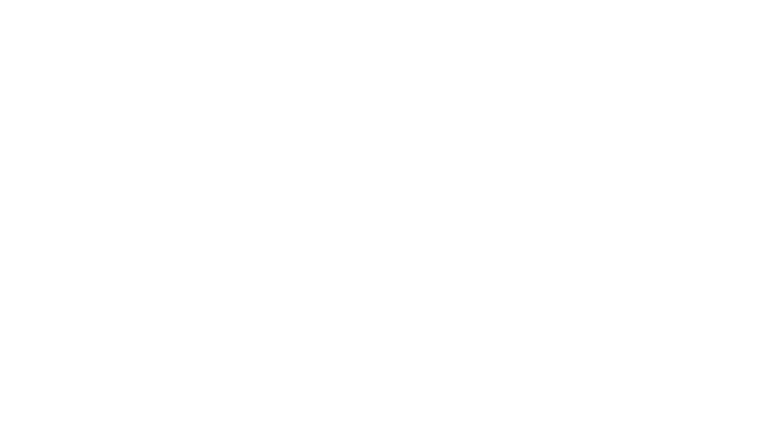
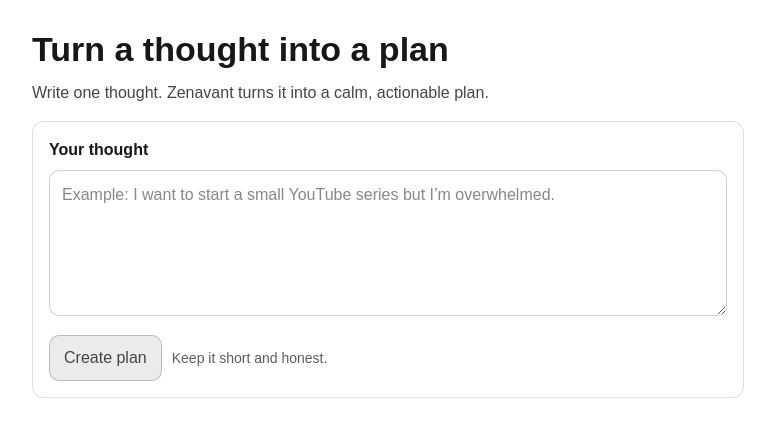
Before and after one commit to tamalock57/zenavant, a Next.js app: page /tools/turn-thought-into-plan in a window 1280 px wide. Shown: the top 436 px of the page, without its empty margins (252-1027 px from the left). Built offline with nearby package versions, Linux system fonts and the light colour scheme.

Commit message:
Fix turn thought into plan tool UI

```diff
--- a/app/tools/turn-thought-into-plan/page.tsx
+++ b/app/tools/turn-thought-into-plan/page.tsx
@@ -8,14 +8,15 @@ type Plan = {
   steps: string[];
   firstTinyAction: string;
   encouragement: string;
-}
+};
 
 export default function TurnThoughtIntoPlanPage() {
-
   const [thought, setThought] = useState("");
   const [loading, setLoading] = useState(false);
   const [plan, setPlan] = useState<Plan | null>(null);
   const [error, setError] = useState<string | null>(null);
+
+  const canSubmit = thought.trim().length >= 5;
 
   async function generate() {
     if (!canSubmit) return;
@@ -39,7 +40,7 @@ const [error, setError] = useState<string | null>(null);
       }
 
       setPlan(data);
-      setThought("");
+      setThought(""); // clears after success
     } catch (e: any) {
       setError(e?.message ?? "Something went wrong");
     } finally {
@@ -47,11 +48,115 @@ const [error, setError] = useState<string | null>(null);
     }
   }
 
-  const canSubmit = thought.trim().length >= 5;
+  return (
+    <main style={{ maxWidth: 760, margin: "0 auto", padding: 24 }}>
+      <h1 style={{ fontSize: 34, fontWeight: 750, marginBottom: 6 }}>
+        Turn a thought into a plan
+      </h1>
+      <p style={{ opacity: 0.8, marginTop: 0 }}>
+        Write one thought. Zenavant turns it into a calm, actionable plan.
+      </p>
 
-  return (
-    <main>
-      {/* JSX goes here */}
+      <div
+        style={{
+          marginTop: 16,
+          padding: 16,
+          border: "1px solid rgba(0,0,0,0.12)",
+          borderRadius: 12,
+          background: "rgba(255,255,255,0.9)",
+        }}
+      >
+        <label style={{ display: "block", fontWeight: 650, marginBottom: 8 }}>
+          Your thought
+        </label>
+
+        <textarea
+          value={thought}
+          onChange={(e) => setThought(e.target.value)}
+          placeholder="Example: I want to start a small YouTube series but I’m overwhelmed."
+          rows={5}
+          style={{
+            width: "100%",
+            padding: 12,
+            fontSize: 16,
+            borderRadius: 10,
+            border: "1px solid rgba(0,0,0,0.18)",
+            outline: "none",
+            background: "#fff",
+            color: "#111",
+          }}
+        />
+
+        <div style={{ display: "flex", gap: 10, marginTop: 12, alignItems: "center" }}>
+          <button
+            onClick={generate}
+            disabled={loading || !canSubmit}
+            style={{
+              padding: "10px 14px",
+              fontSize: 16,
+              borderRadius: 10,
+              border: "1px solid rgba(0,0,0,0.2)",
+              background: loading || !canSubmit ? "rgba(0,0,0,0.08)" : "#111",
+              color: loading || !canSubmit ? "#444" : "#fff",
+              cursor: loading || !canSubmit ? "not-allowed" : "pointer",
+            }}
+          >
+            {loading ? "Creating plan..." : "Create plan"}
+          </button>
+
+          <span style={{ opacity: 0.7, fontSize: 14 }}>
+            {loading ? "One moment…" : "Keep it short and honest."}
+          </span>
+        </div>
+
+        {error && (
+          <div
+            style={{
+              marginTop: 12,
+              padding: 12,
+              borderRadius: 10,
+              border: "1px solid rgba(220, 38, 38, 0.35)",
+              background: "rgba(220, 38, 38, 0.06)",
+              color: "#7f1d1d",
+            }}
+          >
+            {error}
+          </div>
+        )}
+      </div>
+
+      {plan && (
+        <section
+          style={{
+            marginTop: 18,
+            padding: 16,
+            border: "1px solid rgba(0,0,0,0.12)",
+            borderRadius: 12,
+            background: "rgba(255,255,255,0.9)",
+          }}
+        >
+          <h2 style={{ fontSize: 22, fontWeight: 750, marginTop: 0 }}>
+            {plan.title}
+          </h2>
+          <p style={{ marginTop: 8 }}>{plan.summary}</p>
+
+          <h3 style={{ marginTop: 14, fontSize: 18, fontWeight: 750 }}>Steps</h3>
+          <ol style={{ marginTop: 8, paddingLeft: 18 }}>
+            {plan.steps.map((s, i) => (
+              <li key={i} style={{ marginBottom: 6 }}>
+                {s}
+              </li>
+            ))}
+          </ol>
+
+          <h3 style={{ marginTop: 14, fontSize: 18, fontWeight: 750 }}>
+            First tiny action
+          </h3>
+          <p style={{ marginTop: 8 }}>{plan.firstTinyAction}</p>
+
+          <p style={{ marginTop: 14, opacity: 0.85 }}>{plan.encouragement}</p>
+        </section>
+      )}
     </main>
   );
 }
```
Lines whose indentation alone changed are shown as unchanged.
